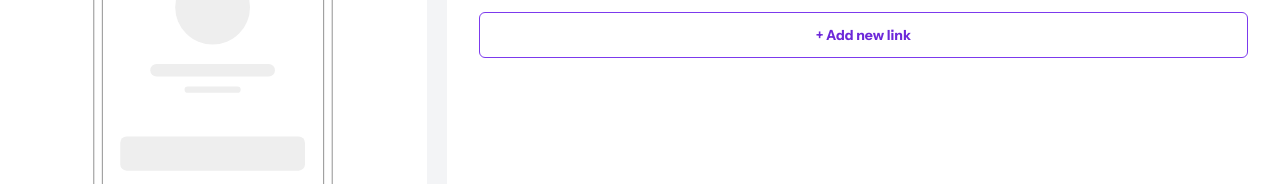
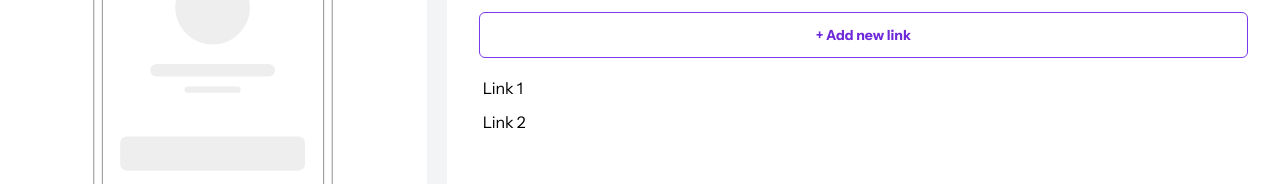
Before and after one commit to focuscw0w/linking-app, a Vue app: page / in a window 1280 px wide. Shown: the part 218-402 px from the top of the page. Built offline with nearby package versions, Linux system fonts and the light colour scheme.

Commit message:
new component Link

```diff
--- a/src/components/Navigation/LinksItem.vue
+++ b/src/components/Navigation/LinksItem.vue
@@ -9,6 +9,6 @@
 <script setup>
 import {useToggleDisplayStore} from "../../store/toggleDisplay.js";
 
-const props = defineProps(['linkName'])
+const props = defineProps(["linkName"]);
 const displayStore = useToggleDisplayStore();
 </script>
--- /dev/null
+++ b/src/components/ToggleDisplay/Links/Link.vue
@@ -0,0 +1,9 @@
+<template>
+  <div class="pt-1.5 px-1">
+    <p>Link {{props.linkData.order}}</p>
+  </div>
+</template>
+
+<script setup>
+  const props = defineProps(["linkData"]);
+</script>
--- a/src/components/ToggleDisplay/Links.vue
+++ b/src/components/ToggleDisplay/Links/Links.vue
@@ -6,6 +6,9 @@
         <h2 class="page-title mb-3">Customize your links</h2>
         <p class="page-description">Add/edit/remove links below and then share all your profiles with the world!</p>
         <button class="button-bordered mt-8 w-full">+ Add new link</button>
+        <div class="flex flex-col gap-1 mt-3">
+          <Link v-for="Link in userLinks" :key="Link.id" :linkData="Link"/>
+        </div>
       </div>
       <Footer class="self-end"/>
     </div>
@@ -13,6 +16,23 @@
 </template>
 
 <script setup>
-import Preview from "./Preview.vue";
-import Footer from "./Footer.vue";
+import Preview from "../Preview.vue";
+import Footer from "../Footer.vue";
+import {ref} from "vue";
+import Link from "../Links/Link.vue";
+
+const userLinks = ref([
+  {
+    id: 0,
+    order: 1,
+    platform: "GitHub",
+    link: "https://www.github.com"
+  },
+  {
+    id: 1,
+    order: 2,
+    platform: "YouTube",
+    link: "https://www.youtube.com"
+  },
+]);
 </script>
--- a/src/components/ToggleDisplay/Preview.vue
+++ b/src/components/ToggleDisplay/Preview.vue
@@ -3,7 +3,3 @@
       <img class="w-60" src="../../assets/images/illustration-phone-mockup.svg" alt="Links preview">
   </div>
 </template>
-
-<script setup>
-
-</script>
```
Also changed, not shown: src/store/toggleDisplay.js (+4 -4 lines).
